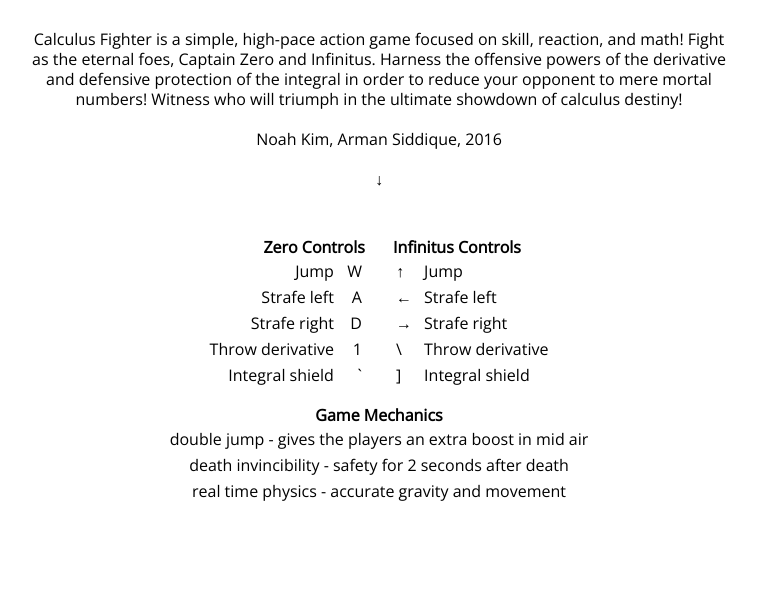
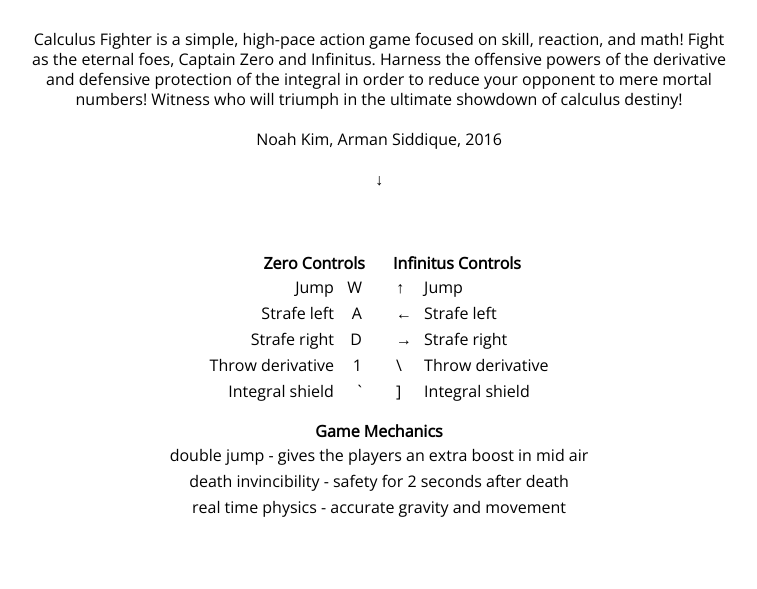
Before and after one commit to abstractstudio/calcfighter, a PHP site: page / in a window 1280 px wide. Shown: the part 683-1272 px from the top of the page, without its empty margins (261-1018 px from the left). Before the commit the page ends 1184 px from the top, so only its background shows below. Run offline with PHP 8.4, Linux system fonts and the light colour scheme.

Commit message:
Just to be safe
Added some padding to the information panel.

```diff
--- a/styles.css
+++ b/styles.css
@@ -19,6 +19,8 @@ canvas {
     margin-right: 3em;
 }
 
+#information { margin-top: 4em; }
+
 #information ul {
     margin-top: 0.5em;
 }
```
